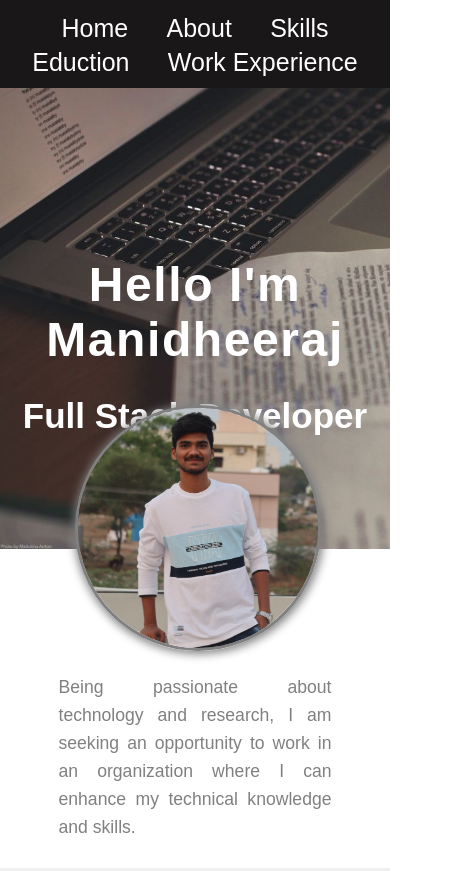
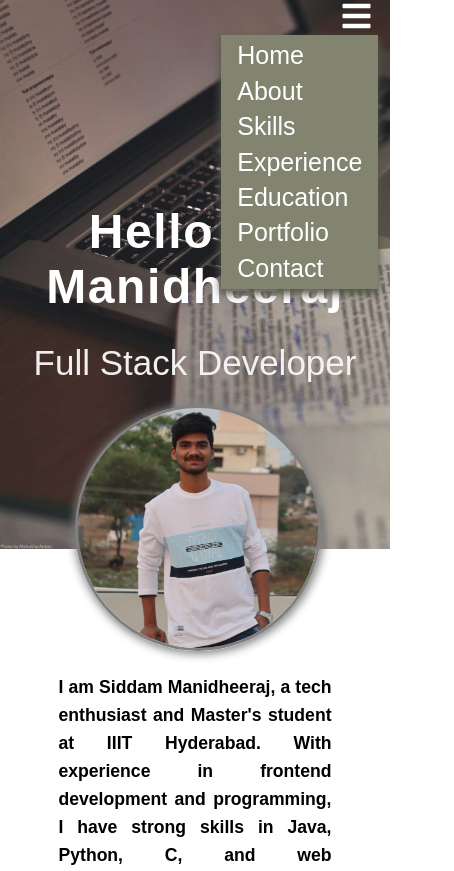
Before and after one commit to Manidheeraj15/My_portfolio, a plain HTML site: page index.html in a window 390 px wide. Shown: the top 871 px of the page, 454 px wide, since content can reach past the window. Drawn offline with Linux system fonts and the light colour scheme.

Commit message:
version_1.0

```diff
--- a/index.html
+++ b/index.html
@@ -3,6 +3,7 @@
 <head>
     <meta charset="UTF-8">
     <meta name="viewport" content="width=device-width, initial-scale=1.0">
+    <meta http-equiv="X-UA-Compatible" content="IE=edge">
 
     <script
     src="https://kit.fontawesome.com/b3348ae33f.js"
@@ -10,18 +11,51 @@
   ></script>
     <link rel="stylesheet" href="/style.css">
     <link rel="stylesheet" href="https://use.fontawesome.com/releases/v5.5.0/css/all.css" integrity="sha384-B4dIYHKNBt8Bc12p+WXckhzcICo0wtJAoU8YZTY5qE0Id1GSseTk6S+L3BlXeVIU" crossorigin="anonymous">
+    <link href="https://fonts.googleapis.com/css2?family=Space+Grotesk:wght@400;500&display=swap" rel="stylesheet">
 
     <title>Manidheeraj</title>
 </head>
 <body>
     <header id ="body-header">
         <nav>
-            <ul class = "horizontal-list text-center">
+          <div class = "dropdown-menu text-right">
+            <div class="bars">
+                <i class="fas fa-bars"></i>
+            </div>
+            <div class ="dropdown-list nav-menu">
+                <ul class = "no-list-style">
+                    <li >
+                        <a href="#"> Home </a>
+                    </li>
+                    <li>
+                        <a href="#about"> About </a>
+                    </li>
+                    <li>
+                        <a href="#skills"> Skills </a>
+                    </li>
+                    <li>
+                        <a href="#experience">Experience</a>
+                    </li>
+                    <li>
+                        <a href="#education">Education</a>
+                    </li>
+                    <li>
+                        <a href="#portfolio">Portfolio</a>
+                    </li>
+                    <li>
+                        <a href="#contact">Contact</a>
+                    </li>
+                </ul>
+                </div>
+
+         </div>
+            <ul class = "no-list-style horizontal-list text-center nav-menu">
                 <li><a href = #home >Home</a></li>
                 <li><a href = #about >About</a></li>
                 <li><a href = #skills >Skills</a></li>
-                <li><a href = #education >Eduction</a></li>
-                <li><a href = #experience >Work Experience</a></li>
+                <li><a href = #education >Experience</a></li>
+                <li><a href = #experience >Education</a></li>
+                <li><a href = #contact >Contact</a></li>
             </ul>
         </nav>
         <div id ="social">
@@ -40,8 +74,8 @@
                  <img src="/my_picture.JPG">
               </div>
               <div id="para">
-                <p>Being passionate about technology and research, I am seeking an opportunity to work in an organization where I can enhance my technical knowledge and skills.
-                </p>
+                <p><b>I am Siddam Manidheeraj, a tech enthusiast and Master's student at IIIT Hyderabad. With experience in frontend development and programming, I have strong skills in Java, Python, C, and web technologies like HTML5 and CSS. I have interned at Zemoso Technologies and worked as a Java trainer at TalentSprint, improving my problem-solving and teaching abilities. My expertise includes data structures, algorithms, and database management. I am passionate about applying my skills to real-world challenges and contributing to innovative solutions.
+                </b></p>
               </div>
         </section>
         <section id="skills">
@@ -167,6 +201,7 @@
                       <h3 class="experience-designation  m0 m-blue"> 10th </h3>
                       <h4 class="experience-company-name "> Sri Vidya Vihar High School </h4>
                       <h5 class="experience-duration m0"> Jun 2016 - May 2017 </h5>
+                      <h6 class="percentage"> 90%</h6>
                   </div>
               </div>
 
@@ -176,6 +211,7 @@
                       <h3 class="experience-designation  m0 m-blue"> Intermediate </h3>
                       <h4 class="experience-company-name "> Narayana Junior College </h4>
                       <h5 class="experience-duration m0"> Jun 2017 - Apr 2019 </h5>
+                      <h6 class="percentage"> 95%</h6>
 
                   </div>
               </div>
@@ -186,6 +222,7 @@
                       <h3 class="experience-designation  m0 m-blue"> Bachelor Of Engineering </h3>
                       <h4 class="experience-company-name "> Mature Venkata Subba Rao Engineering College </h4>
                       <h5 class="experience-duration m0"> Aug 2019 - June 2023 </h5>
+                      <h6 class="percentage"> 72%</h6>
                   </div>
               </div>
 
@@ -194,7 +231,8 @@
 
                     <h3 class="experience-designation  m0 m-blue"> Master of Science in Information technology </h3>
                     <h4 class="experience-company-name "> IIITH </h4>
-                    <h5 class="experience-duration m0"> Aug 2019 - June 2023 </h5>
+                    <h5 class="experience-duration m0"> Jul 2024 - Present </h5>
+
                 </div>
             </div>
 
--- a/style.css
+++ b/style.css
@@ -9,6 +9,11 @@ body{
     font-family: sans-serif;
     font-size: 30px;
 }
+
+body::-webkit-scrollbar {
+  display: none;
+}
+
 /*Body Header */
 #body-header{
     height: 65vh;
@@ -17,6 +22,103 @@ body{
     background-size: cover;
     background-attachment: fixed;
 }
+
+
+/* Horizontal Lists */
+
+.bars{
+  color: white;
+  margin: 0;
+  margin-right: 5%;
+  display: none;
+}
+
+.bars i {
+  font-size: 2rem;
+}
+
+.dropdown-list{
+  margin: 0;
+  display: none;
+  background-color: #828470;
+  box-shadow: 0px 4px 8px 1px #535547;
+}
+
+.dropdown-list ul{
+  margin: 0.2rem 0.2rem;
+  text-align: left;
+  padding: 0px 0.8rem;
+}
+
+.dropdown-menu:hover .dropdown-list{
+  display: block;
+  position: absolute;
+  right: 3%;
+}
+
+.dropdown-list li{
+  margin: 0.4rem 0px;
+}
+
+.no-list-style{
+  list-style: none;
+}
+
+.no-list-style li {
+  font-weight: 100;
+  font-size: 0.9rem;
+}
+
+.no-list-style li a{
+  list-style: none;
+  color: white;
+  text-decoration: none;
+}
+
+.horizontal-list {
+  padding-left: 0px;
+  margin: 0px;
+}
+
+.horizontal-list li {
+  display: inline-block;
+  margin: 0px 8px 8px 0px;
+  padding-right: 50px;
+
+}
+
+
+.nav-menu li a {
+  transition: color 0.5s, border-bottom 4s;
+  font-size: 25px;
+
+}
+
+.nav-menu li a:hover {
+  color: grey;
+}
+
+
+/* Name and Social Icons*/
+
+#name-social-container {
+  margin-top: 20vh;
+}
+
+#my-name {
+  font-size: 3rem;
+  letter-spacing: 0.1rem;
+  color: white;
+  font-weight: 700;
+  margin-bottom: 0.5rem;
+}
+
+.social-icons li a i {
+  padding: 10px;
+  font-size: 1rem;
+  border-radius: 50%;
+}
+
 .text-center{
     text-align: center;
 }
@@ -35,41 +137,6 @@ body{
     margin-top:20vh;
 }
 
-#body-header #home p{
-    color: var(--secondary_color);
-    text-align: center;
-    font-size: 25px;
-    margin: 0px;
-
-}
-.horizontal-list {
-    list-style-type: none;
-    text-align: center;
-    align-items: center;
-    padding: 10px;
-    margin: 0;
-    background-color:#191717;
-    background-attachment: fixed;
-
-
-}
-
-.horizontal-list li {
-    display: inline-block;
-    margin: 0 15px;
-}
-
-.horizontal-list li a {
-    color: white;
-    text-decoration: none;
-    font-size: 25px;
-
-}
-
-.horizontal-list li a:hover {
-    color: blue;
-    transition: color 1s;
-}
 /* section classes */
 section{
   width: 100%;
@@ -118,6 +185,9 @@ section:nth-child(2n + 1) {
     border: 3px solid grey;
 
     box-shadow: 1px 1px 10px 2px grey;
+}
+p{
+  color: black;
 }
 
 #about #para{
@@ -318,7 +388,12 @@ section:nth-child(2n + 1) {
   color: grey;
   line-height: 20px;
 }
-
+.percentage{
+  font-size: 14px;
+  padding: -5px;
+  color: grey;
+  line-height: 20px;
+}
 
 
 /* Contact Form */
@@ -447,3 +522,137 @@ button:focus {
 .text-justify {
   text-align: justify;
 }
+
+
+@media only screen and (max-width: 572px) {
+
+  .timeline-box {
+      width: 100%;
+      left: 10% !important;
+  }
+
+  .bars {
+      display: block;
+  }
+
+
+  .nav-menu {
+      display: none;
+  }
+}
+
+
+
+@media only screen and (max-width: 768px) {
+
+
+  .timeline-box {
+      width: 90%;
+      left: 10% !important;
+  }
+
+  .timeline-box::after {
+      left: -9.3% !important;
+  }
+
+  #timeline-divider {
+      top: 10%;
+      left: 2%;
+  }
+
+  #contact-form {
+      margin-left: 0%;
+  }
+
+  #contact-container {
+      flex-wrap: wrap;
+  }
+
+  #my-details-container {
+      width: 80%;
+      margin: 10%;
+  }
+
+  #contact-form-container {
+      width: 80%;
+      margin: 10%;
+  }
+
+}
+
+#skills{
+  height: 500px;
+}
+
+/* --------------typing --------- */
+h2 {
+  color: #dbd56e;
+  background: -webkit-linear-gradient(25deg, #eee, #f5f2f2);
+  -webkit-background-clip: text;
+  -webkit-text-fill-color: transparent;
+  font-size: 3rem;
+  font-weight: 500;
+  overflow: hidden;
+  white-space: nowrap;
+  border-right: 2px solid;
+  animation: type 1.5s steps(90) 1.5s 1 normal both, cursor 1s step-end infinite;
+  position: relative;
+}
+@keyframes type {
+  from {
+    width: 0;
+  }
+  to {
+    width: 100%;
+  }
+}
+
+@keyframes cursor {
+  50% {
+    border-color: transparent;
+  }
+}
+/* #my-name {
+  color: #eae8e1;
+  font-size: 3rem;
+  font-weight: 500;
+  position: relative;
+}
+#my-name span::before {
+  content: "web Developer";
+  color: var(--main-color);
+  animation: words 20s infinite;
+}
+
+#my-name span::after {
+  content: "";
+  background-color: var(--body-color);
+  position: absolute;
+  width: calc(100% + 8px);
+  height: 100%;
+  border-left: 3px solid var(--black-color);
+  right: -8px;
+  animation: cursor 0.6s infinite, typing 20s steps(14) infinite;
+}
+@keyframes typing {
+  from {
+    width: 0;
+  }
+  to {
+    width: 100%;
+  }
+}
+
+@keyframes cursor {
+  50% {
+    border-color: transparent;
+  }
+}
+
+@keyframes words {
+  0% { content: "Web Developer"; }
+  25% { content: "Frontend Developer"; }
+  50% { content: "UI Designer"; }
+  75% { content: "Coder"; }
+  100% { content: "Web Developer"; }
+} */
```
